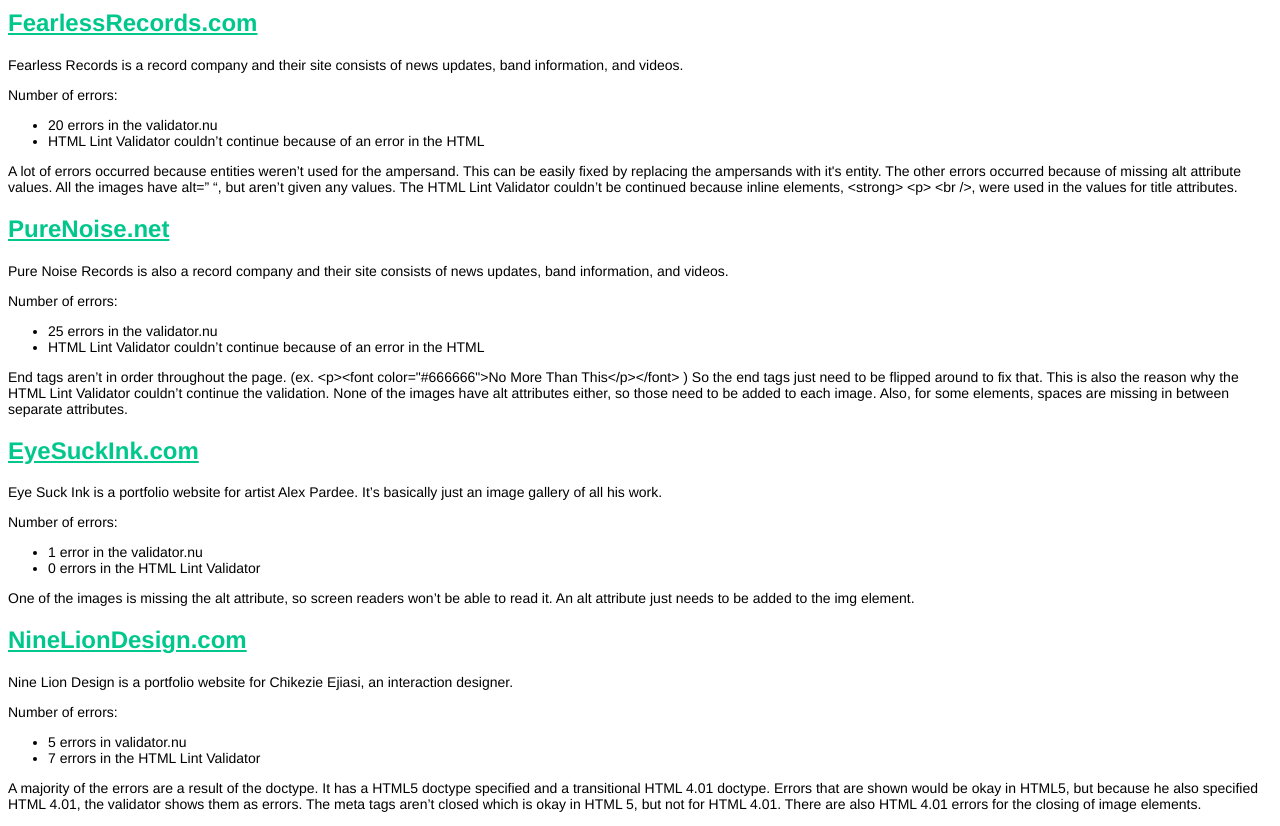
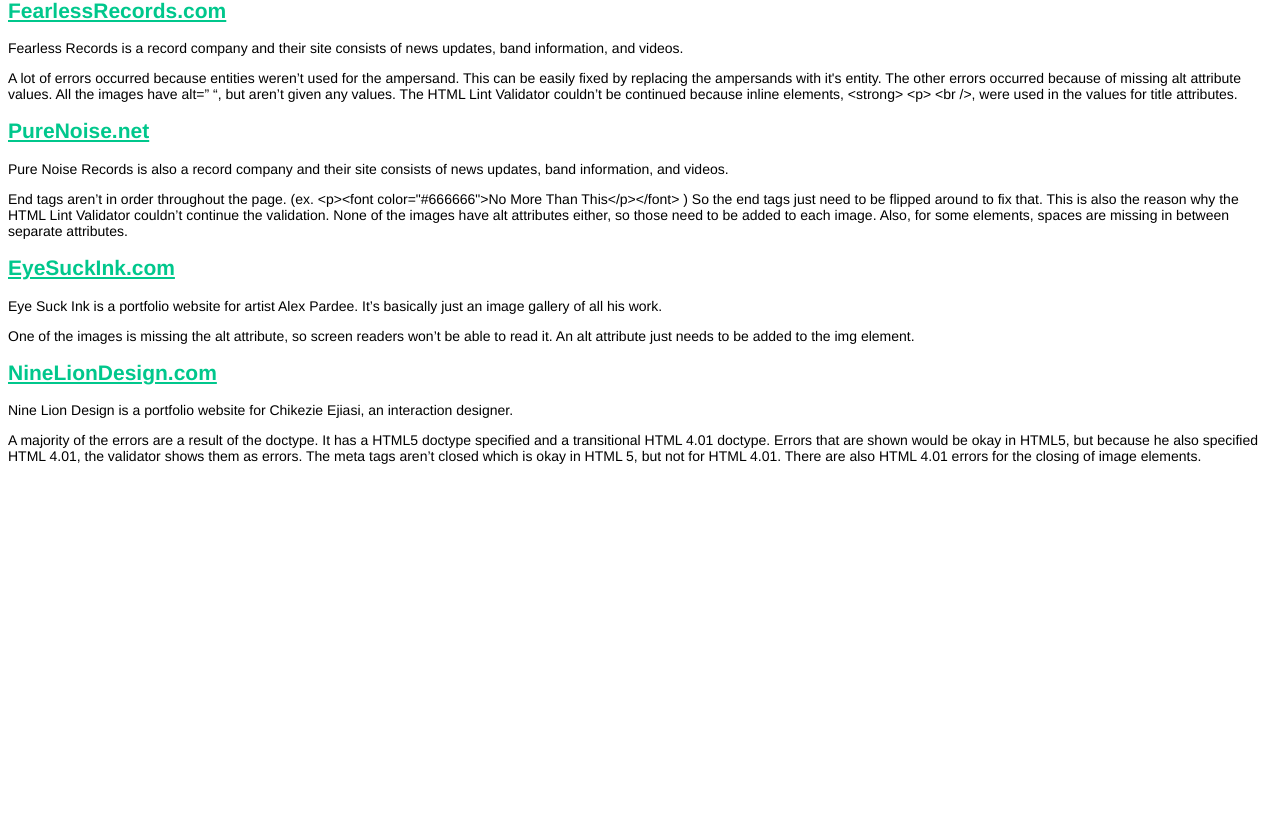
Before and after one commit to nlaitchison/wdf, a plain HTML site: page Lab4/html5_check.html in a window 1280 px wide. Shown: the part 71-897 px from the top of the page. After the commit the page ends 800 px from the top, so only its background shows below. Drawn offline with Linux system fonts and the light colour scheme.

Commit message:
erased unneeded elements

```diff
--- a/Lab4/html5_check.html
+++ b/Lab4/html5_check.html
@@ -2,65 +2,32 @@
 <html lang="en">
 	<head>
 		<meta charset="utf-8">
-		<title> Validation Check - Lab 2 </title>
+		<title> HTML5 Check - Lab 2 </title>
 	</head>
-	<body style=" font-family: helvetica;">
-		<h1 style=" color:#104E8B; "> Validation Check - Lab 2 </h1>
+	<body style=" font-family: helvetica; font-size: 14px;">
+		<h1 style=" color:#104E8B; "> HTML5 Check - Lab 2 </h1>
 
 		<h2> <a href="http://fearlessrecords.com/" style=" color:#00C78C; ">FearlessRecords.com</a> </h2>
-			<p style=" font-size:14px; "> Fearless Records is a record company and their site consists of news updates, band information, and videos.
+			<p> Fearless Records is a record company and their site consists of news updates, band information, and videos.
 			</p>
-			<p style=" font-size:14px; "> Number of errors:
-			</p>
-			<ul style=" font-size:14px; ">
-				<li> 20 errors in the validator.nu </li>
-				<li> HTML Lint Validator couldn’t continue because of an error in the HTML </li>
-			</ul>
-			<!-- <p> The markup has 20 errors in the validator.nu and the HTML Lint Validator couldn’t continue because of an error in the HTML.
-			</p> -->
-			<p style=" font-size:14px; "> A lot of errors occurred because entities weren’t used for the ampersand.  This can be easily fixed by replacing the ampersands with it's entity. The other errors occurred because of missing alt attribute values. All the images have alt=” “, but aren’t given any values. The HTML Lint Validator couldn’t be continued because inline elements, &lt;strong&gt; &lt;p&gt; &lt;br /&gt;, were used in the values for title attributes.
+			<p"> A lot of errors occurred because entities weren’t used for the ampersand.  This can be easily fixed by replacing the ampersands with it's entity. The other errors occurred because of missing alt attribute values. All the images have alt=” “, but aren’t given any values. The HTML Lint Validator couldn’t be continued because inline elements, &lt;strong&gt; &lt;p&gt; &lt;br /&gt;, were used in the values for title attributes.
 			</p>
 
 		<h2> <a href="http://purenoise.net/" style=" color:#00C78C; ">PureNoise.net</a> </h2>
-			<p style=" font-size:14px; "> Pure Noise Records is also a record company and their site consists of news updates, band information, and videos.
+			<p> Pure Noise Records is also a record company and their site consists of news updates, band information, and videos.
 			</p>
-			<p style=" font-size:14px; "> Number of errors:
-			</p>
-			<ul style=" font-size:14px; ">
-				<li> 25 errors in the validator.nu </li>
-				<li> HTML Lint Validator couldn’t continue because of an error in the HTML </li>
-			</ul>
-			<!--<p> The markup has 25 errors in the validator.nu and the HTML Lint Validator couldn’t continue because of an error in the HTML.
-			</p> -->
-			<p style=" font-size:14px; "> End tags aren’t in order throughout the page. (ex. &lt;p&gt;&lt;font color="#666666"&gt;No More Than This&lt;/p&gt;&lt;/font&gt; ) So the end tags just need to be flipped around to fix that. This is also the reason why the HTML Lint Validator couldn’t continue the validation. None of the images have alt attributes either, so those need to be added to each image. Also, for some elements, spaces are missing in between separate attributes.
+			<p> End tags aren’t in order throughout the page. (ex. &lt;p&gt;&lt;font color="#666666"&gt;No More Than This&lt;/p&gt;&lt;/font&gt; ) So the end tags just need to be flipped around to fix that. This is also the reason why the HTML Lint Validator couldn’t continue the validation. None of the images have alt attributes either, so those need to be added to each image. Also, for some elements, spaces are missing in between separate attributes.
 			</p>
 
 		<h2> <a href="http://eyesuckink.com/gallery/index.php" style=" color:#00C78C; ">EyeSuckInk.com</a> </h2>
-			<p style=" font-size:14px; "> Eye Suck Ink is a portfolio website for artist Alex Pardee. It’s basically just an image gallery of all his work.
-			</p>
-			<p style=" font-size:14px; "> Number of errors:
-			</p>
-			<ul style=" font-size:14px; ">
-				<li> 1 error in the validator.nu </li>
-				<li> 0 errors in the HTML Lint Validator</li>
-			</ul>
-			<!-- <p> The markup has 1 error in the validator.nu and 0 errors in the HTML Lint Validator.
-			</p> -->
+			<p> Eye Suck Ink is a portfolio website for artist Alex Pardee. It’s basically just an image gallery of all his work.
 			<p style=" font-size:14px; "> One of the images is missing the alt attribute, so screen readers won’t be able to read it. An alt attribute just needs to be added to the img element.
 			</p>
 
 		<h2> <a href="http://www.nineliondesign.com/" style=" color:#00C78C; ">NineLionDesign.com</a> </h2>
-			<p style=" font-size:14px; "> Nine Lion Design is a portfolio website for Chikezie Ejiasi, an interaction designer.
+			<p> Nine Lion Design is a portfolio website for Chikezie Ejiasi, an interaction designer.
 			</p>
-			<p style=" font-size:14px; "> Number of errors:
-			</p>
-			<ul style=" font-size:14px; ">
-				<li> 5 errors in validator.nu </li>
-				<li> 7 errors in the HTML Lint Validator </li>
-			</ul>
-			<!-- <p> The markup has 5 errors in validator.nu and 7 errors in the HTML Lint Validator
-			</p> -->
-			<p style=" font-size:14px; "> A majority of the errors are a result of the doctype. It has a HTML5 doctype specified and a transitional HTML 4.01 doctype. Errors that are shown would be okay in HTML5, but because he also specified HTML 4.01, the validator shows them as errors.  The meta tags aren’t closed which is okay in HTML 5, but not for HTML 4.01. There are also HTML 4.01 errors for the closing of image elements.
+			<p> A majority of the errors are a result of the doctype. It has a HTML5 doctype specified and a transitional HTML 4.01 doctype. Errors that are shown would be okay in HTML5, but because he also specified HTML 4.01, the validator shows them as errors.  The meta tags aren’t closed which is okay in HTML 5, but not for HTML 4.01. There are also HTML 4.01 errors for the closing of image elements.
 			</p>
 	</body>
 </html>
```
